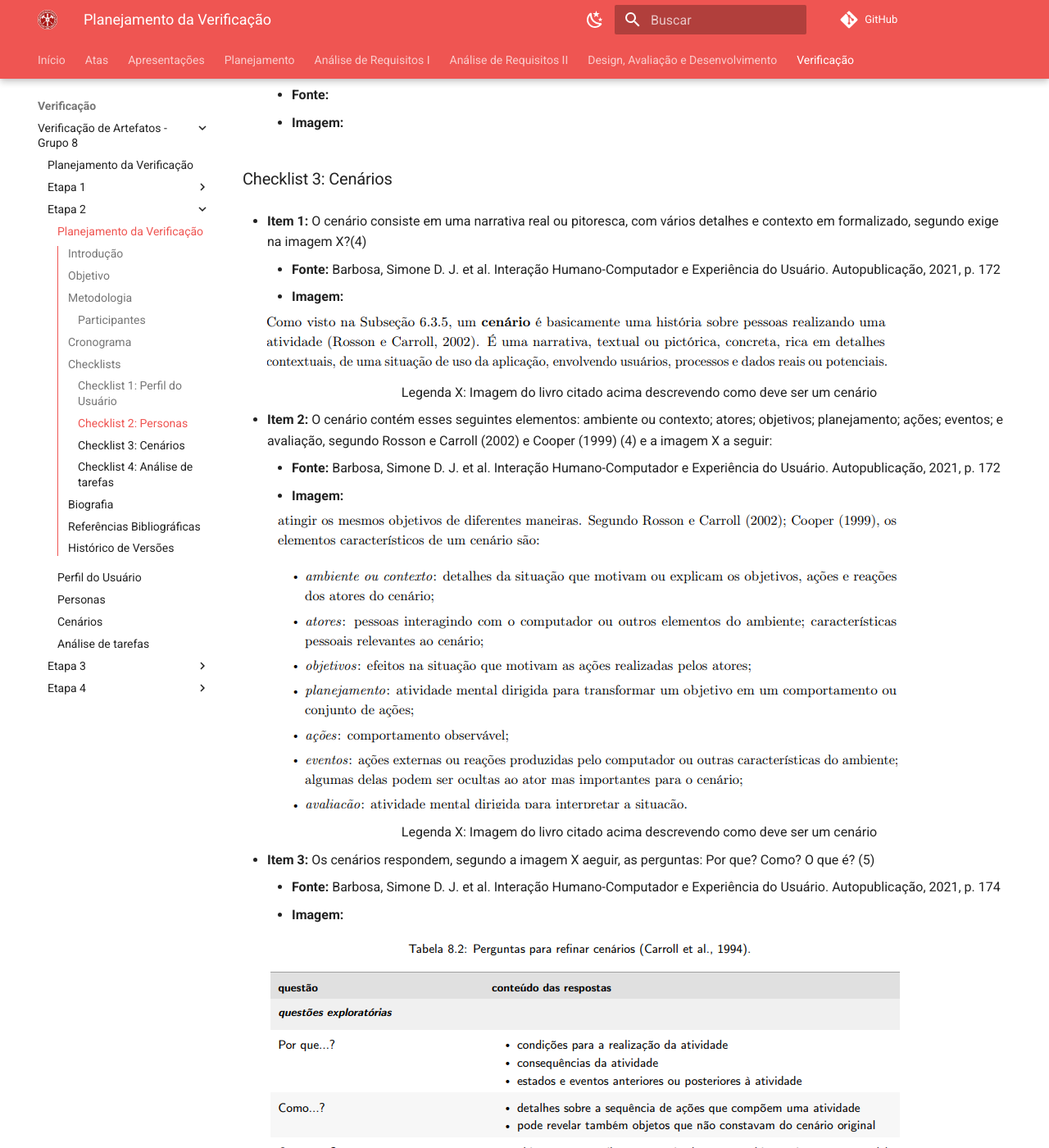
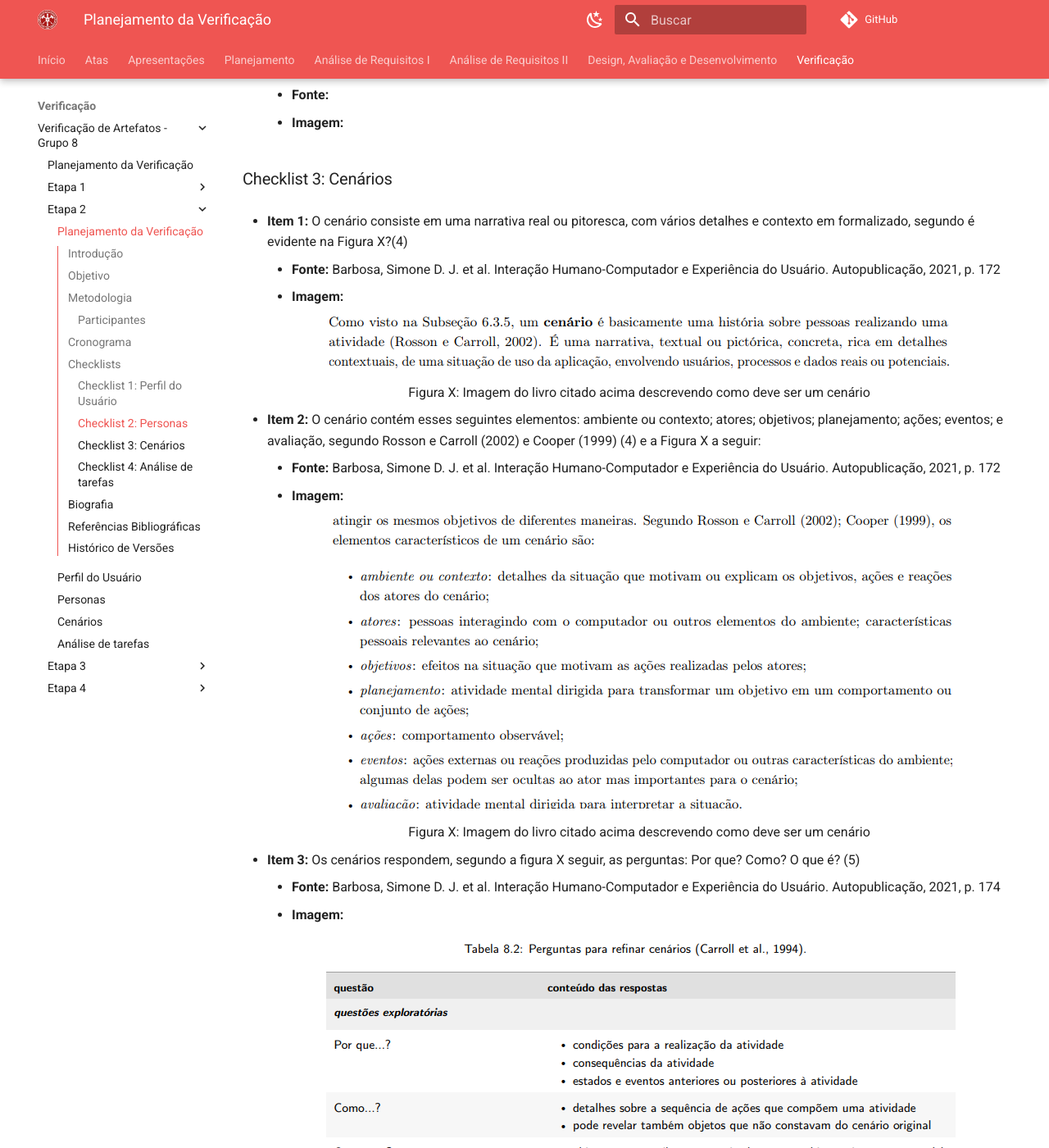
Before and after one commit to Interacao-Humano-Computador/2024.1-CBMERJ, an MkDocs documentation site: the page built from docs/verificacao_artefatos/verificacao_grupo_8/etapa_2/planejamento_verificacao.md, in a window 1280 px wide and 1400 px high, scrolled down 2037 px. Shown: the whole window at 82% size. Built offline with MkDocs 1.6.1 and Material for MkDocs 9.7.7, drawn with Linux system fonts in a browser that asks for light colours; comment, search, counter and statistics services are not loaded; some of the changed text lies outside the part shown.

Commit message:
corrigindo legenda das figuras em verificação dos artefatos etapa 2

```diff
--- a/docs/verificacao_artefatos/verificacao_grupo_8/etapa_2/planejamento_verificacao.md
+++ b/docs/verificacao_artefatos/verificacao_grupo_8/etapa_2/planejamento_verificacao.md
@@ -85,31 +85,36 @@ Os checklists tiveram como basepara essa verificação seguirão o seguinte padr
 
 ### Checklist 3: Cenários
 
-- **Item 1:** O cenário consiste em uma narrativa real ou pitoresca, com vários detalhes e contexto em formalizado, segundo exige na imagem X?(4)
+- **Item 1:** O cenário consiste em uma narrativa real ou pitoresca, com vários detalhes e contexto em formalizado, segundo é evidente na Figura X?(4)
     - **Fonte:**  Barbosa, Simone D. J. et al. Interação Humano-Computador e Experiência do Usuário. Autopublicação, 2021, p. 172
-    - **Imagem:**
+    - **Imagem:** <br>
+
     <center>
 
     ![imagem com texto descrevendo como deve ser um cenário](img/cenario_descricao_img_1.png)
-    <p style="text-align: center">Legenda X: Imagem do livro citado acima descrevendo como deve ser um cenário</p>
+    <p style="text-align: center">Figura X: Imagem do livro citado acima descrevendo como deve ser um cenário</p>
     </center>
 
-- **Item 2:** O cenário contém esses seguintes elementos: ambiente ou contexto; atores; objetivos; planejamento; ações; eventos; e avaliação, segundo Rosson e Carroll (2002) e Cooper (1999) (4) e a imagem X a seguir:
+- **Item 2:** O cenário contém esses seguintes elementos: ambiente ou contexto; atores; objetivos; planejamento; ações; eventos; e avaliação, segundo Rosson e Carroll (2002) e Cooper (1999) (4) e a Figura X a seguir:
     - **Fonte:** Barbosa, Simone D. J. et al. Interação Humano-Computador e Experiência do Usuário. Autopublicação, 2021, p. 172
-    - **Imagem:**
+    - **Imagem:** <br>
+
     <center>
 
     ![imagem com texto descrevendo o que um cenário deve conter](img/cenario_elementos_img_2.png)
-    <p style="text-align: center">Legenda X: Imagem do livro citado acima descrevendo como deve ser um cenário</p>
+
+    <p style="text-align: center">Figura X: Imagem do livro citado acima descrevendo como deve ser um cenário</p>
     </center>
 
-- **Item 3:** Os cenários respondem, segundo a imagem X aeguir, as perguntas: Por que? Como? O que é? (5)
+- **Item 3:** Os cenários respondem, segundo a figura X seguir, as perguntas: Por que? Como? O que é? (5)
     - **Fonte:** Barbosa, Simone D. J. et al. Interação Humano-Computador e Experiência do Usuário. Autopublicação, 2021, p. 174
-    - **Imagem:**
+    - **Imagem:** <br>
+
     <center>
 
     ![imagem com texto descrevendo quais perguntas o cenário deve responder](img/cenario_tabela_perguntas_img_3.png)
-    <p style="text-align: center">Legenda X: imagem com texto descrevendo quais perguntas o cenário deve responder</p>
+
+    <p style="text-align: center">Figura X: imagem com texto descrevendo quais perguntas o cenário deve responder</p>
     </center>
 
 ### Checklist 4: Análise de tarefas
```
